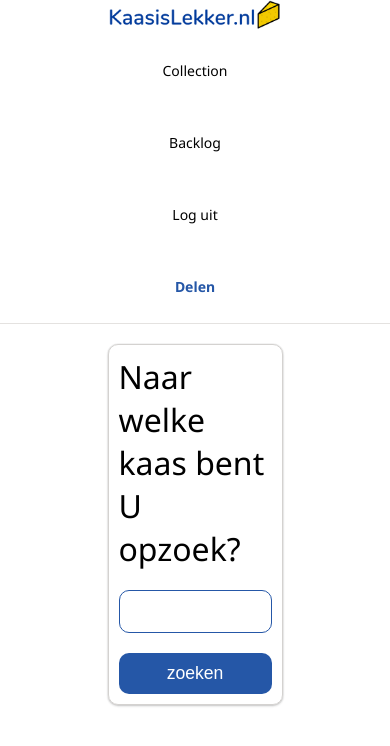
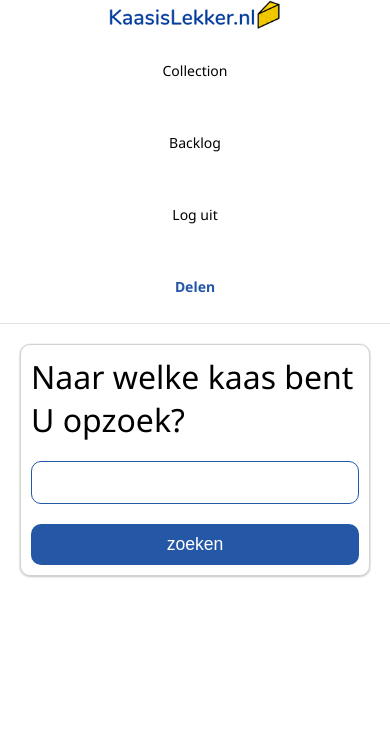
Before and after one commit to AidanMiddel/kaasislekker.nl, a React (Create React App) app: page /searchpage in a window 390 px wide. Shown: the top 746 px of the page. Built offline with nearby package versions, Linux system fonts and the light colour scheme.

Commit message:
edit search page for responsive and fixed warnings

```diff
--- a/src/components/SearchBacklog/SearchBacklog.css
+++ b/src/components/SearchBacklog/SearchBacklog.css
@@ -37,3 +37,9 @@
     color: white;
     width: 100%;
 }
+
+@media screen and (max-width: 1000px) {
+    .search__div{
+        width: 100%;
+    }
+}
--- a/src/components/SearchBacklog/SearchBacklog.js
+++ b/src/components/SearchBacklog/SearchBacklog.js
@@ -1,4 +1,3 @@
-import { useEffect } from "react";
 import { useState } from "react";
 import { useDispatch } from "react-redux";
 import { filterCards } from "../../helpers/filterCards";
--- a/src/helpers/filterCards.js
+++ b/src/helpers/filterCards.js
@@ -9,5 +9,6 @@ export const filterCards = (nameToBeSearched) => {
         if (collectionCard.title.indexOf(nameToBeSearched) !== -1){
             return collectionCard
         }
+        return null
     })
 }
```
